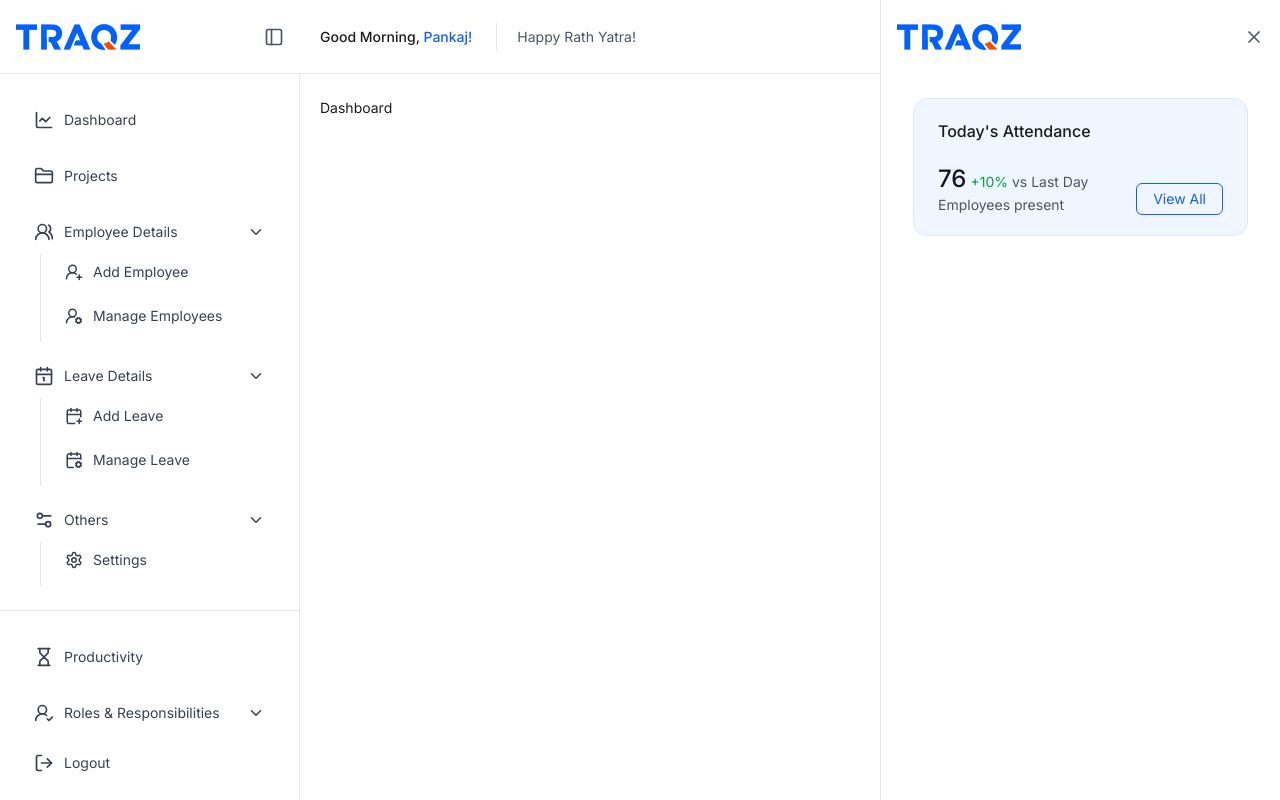
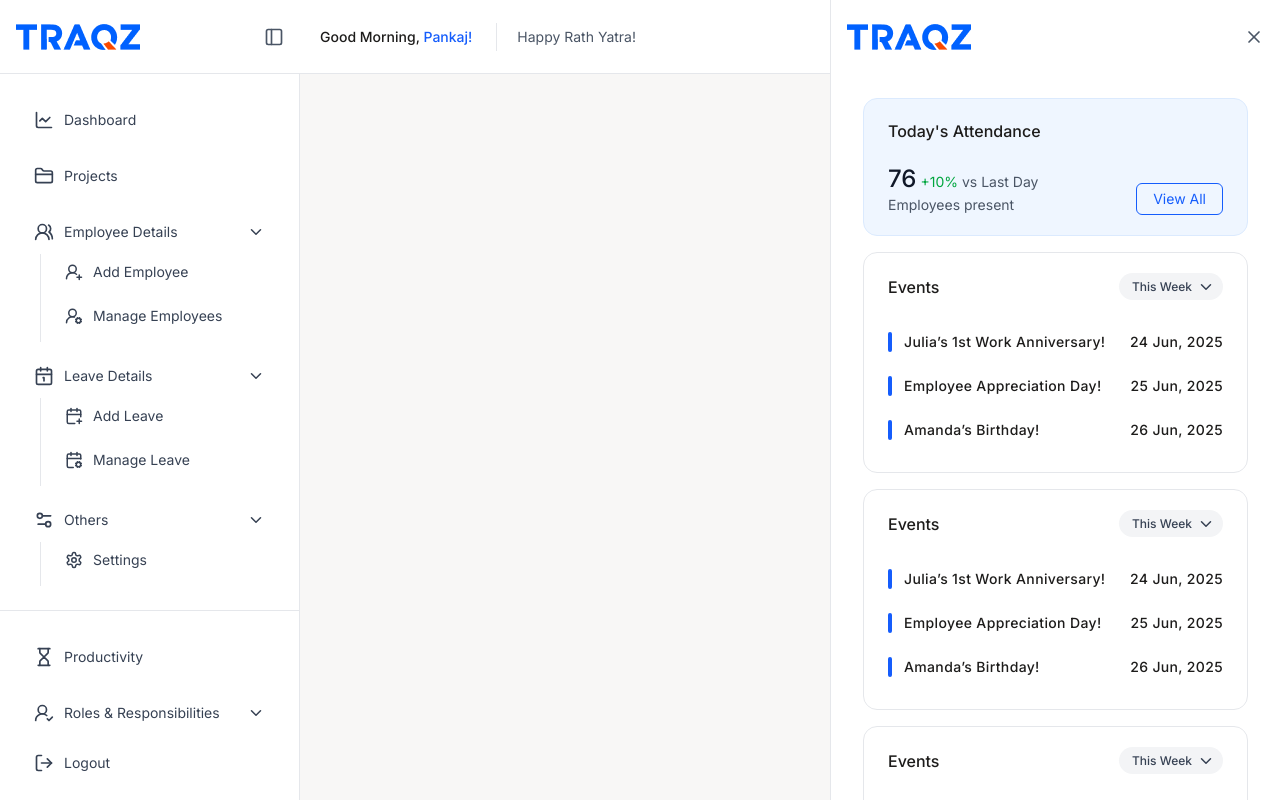
Before and after one commit to iampankajghosh/code-cache, a Next.js app: page /dashboard/2 in a window 1280 px wide. Built offline with nearby package versions, Linux system fonts and the light colour scheme.

Commit message:
feat: add EmployeesLeaveCard, EventCard, NotificationCard, ReminderCard to enhance dashboard functionality

```diff
--- a/app/dashboard/2/layout.tsx
+++ b/app/dashboard/2/layout.tsx
@@ -14,7 +14,7 @@ function DashboardLayout({
         <Header />
 
         <main className="flex-1 h-[calc(100vh-74px)] overflow-hidden overflow-y-auto">
-          {children}
+          <div>{/* canvas */}</div>
         </main>
       </div>
 
--- /dev/null
+++ b/src/components/cards/EmployeesLeaveCard.tsx
@@ -0,0 +1,45 @@
+"use client";
+
+import React from "react";
+import { LuChevronDown } from "react-icons/lu";
+
+function EmployeesLeaveCard() {
+  return (
+    <div className="w-full bg-white px-6 py-5 rounded-[14px] border border-gray-200">
+      <div className="flex items-center justify-between gap-2 mb-5">
+        <p className="font-medium text-base">Events</p>
+
+        <button className="cursor-pointer font-[450] text-xs capitalize bg-gray-100 hover:bg-gray-200 text-gray-700 hover:text-gray-900 rounded-full flex items-center justify-between px-[13px] py-[4.5px] transition-colors duration-200 ease-in-out">
+          <span>this week</span>
+
+          <LuChevronDown size={18} className="translate-x-[5px]" />
+        </button>
+      </div>
+
+      <ul>
+        <li className="py-3 pl-4 flex items-center gap-2 relative before:content-[''] before:absolute before:left-0 before:top-1/2 before:-translate-y-1/2 before:w-[4px] before:h-5 before:bg-blue-600 before:rounded-full">
+          <p className="flex items-center justify-between gap-2 flex-1 font-[450] tracking-wide">
+            <span>Julia’s 1st Work Anniversary!</span>
+            <span>24 Jun, 2025</span>
+          </p>
+        </li>
+
+        <li className="py-3 pl-4 flex items-center gap-2 relative before:content-[''] before:absolute before:left-0 before:top-1/2 before:-translate-y-1/2 before:w-[4px] before:h-5 before:bg-blue-600 before:rounded-full">
+          <p className="flex items-center justify-between gap-2 flex-1 font-[450] tracking-wide">
+            <span>Employee Appreciation Day!</span>
+            <span>25 Jun, 2025</span>
+          </p>
+        </li>
+
+        <li className="py-3 pl-4 flex items-center gap-2 relative before:content-[''] before:absolute before:left-0 before:top-1/2 before:-translate-y-1/2 before:w-[4px] before:h-5 before:bg-blue-600 before:rounded-full">
+          <p className="flex items-center justify-between gap-2 flex-1 font-[450] tracking-wide">
+            <span>Amanda’s Birthday!</span>
+            <span>26 Jun, 2025</span>
+          </p>
+        </li>
+      </ul>
+    </div>
+  );
+}
+
+export default React.memo(EmployeesLeaveCard);
--- /dev/null
+++ b/src/components/cards/EventCard.tsx
@@ -0,0 +1,45 @@
+"use client";
+
+import React from "react";
+import { LuChevronDown } from "react-icons/lu";
+
+function EventCard() {
+  return (
+    <div className="w-full bg-white px-6 py-5 rounded-[14px] border border-gray-200">
+      <div className="flex items-center justify-between gap-2 mb-5">
+        <p className="font-medium text-base">Events</p>
+
+        <button className="cursor-pointer font-[450] text-xs capitalize bg-gray-100 hover:bg-gray-200 text-gray-700 hover:text-gray-900 rounded-full flex items-center justify-between px-[13px] py-[4.5px] transition-colors duration-200 ease-in-out">
+          <span>this week</span>
+
+          <LuChevronDown size={18} className="translate-x-[5px]" />
+        </button>
+      </div>
+
+      <ul>
+        <li className="py-3 pl-4 flex items-center gap-2 relative before:content-[''] before:absolute before:left-0 before:top-1/2 before:-translate-y-1/2 before:w-[4px] before:h-5 before:bg-blue-600 before:rounded-full">
+          <p className="flex items-center justify-between gap-2 flex-1 font-[450] tracking-wide">
+            <span>Julia’s 1st Work Anniversary!</span>
+            <span>24 Jun, 2025</span>
+          </p>
+        </li>
+
+        <li className="py-3 pl-4 flex items-center gap-2 relative before:content-[''] before:absolute before:left-0 before:top-1/2 before:-translate-y-1/2 before:w-[4px] before:h-5 before:bg-blue-600 before:rounded-full">
+          <p className="flex items-center justify-between gap-2 flex-1 font-[450] tracking-wide">
+            <span>Employee Appreciation Day!</span>
+            <span>25 Jun, 2025</span>
+          </p>
+        </li>
+
+        <li className="py-3 pl-4 flex items-center gap-2 relative before:content-[''] before:absolute before:left-0 before:top-1/2 before:-translate-y-1/2 before:w-[4px] before:h-5 before:bg-blue-600 before:rounded-full">
+          <p className="flex items-center justify-between gap-2 flex-1 font-[450] tracking-wide">
+            <span>Amanda’s Birthday!</span>
+            <span>26 Jun, 2025</span>
+          </p>
+        </li>
+      </ul>
+    </div>
+  );
+}
+
+export default React.memo(EventCard);
--- /dev/null
+++ b/src/components/cards/NotificationCard.tsx
@@ -0,0 +1,45 @@
+"use client";
+
+import React from "react";
+import { LuChevronDown } from "react-icons/lu";
+
+function NotificationCard() {
+  return (
+    <div className="w-full bg-white px-6 py-5 rounded-[14px] border border-gray-200">
+      <div className="flex items-center justify-between gap-2 mb-5">
+        <p className="font-medium text-base">Events</p>
+
+        <button className="cursor-pointer font-[450] text-xs capitalize bg-gray-100 hover:bg-gray-200 text-gray-700 hover:text-gray-900 rounded-full flex items-center justify-between px-[13px] py-[4.5px] transition-colors duration-200 ease-in-out">
+          <span>this week</span>
+
+          <LuChevronDown size={18} className="translate-x-[5px]" />
+        </button>
+      </div>
+
+      <ul>
+        <li className="py-3 pl-4 flex items-center gap-2 relative before:content-[''] before:absolute before:left-0 before:top-1/2 before:-translate-y-1/2 before:w-[4px] before:h-5 before:bg-blue-600 before:rounded-full">
+          <p className="flex items-center justify-between gap-2 flex-1 font-[450] tracking-wide">
+            <span>Julia’s 1st Work Anniversary!</span>
+            <span>24 Jun, 2025</span>
+          </p>
+        </li>
+
+        <li className="py-3 pl-4 flex items-center gap-2 relative before:content-[''] before:absolute before:left-0 before:top-1/2 before:-translate-y-1/2 before:w-[4px] before:h-5 before:bg-blue-600 before:rounded-full">
+          <p className="flex items-center justify-between gap-2 flex-1 font-[450] tracking-wide">
+            <span>Employee Appreciation Day!</span>
+            <span>25 Jun, 2025</span>
+          </p>
+        </li>
+
+        <li className="py-3 pl-4 flex items-center gap-2 relative before:content-[''] before:absolute before:left-0 before:top-1/2 before:-translate-y-1/2 before:w-[4px] before:h-5 before:bg-blue-600 before:rounded-full">
+          <p className="flex items-center justify-between gap-2 flex-1 font-[450] tracking-wide">
+            <span>Amanda’s Birthday!</span>
+            <span>26 Jun, 2025</span>
+          </p>
+        </li>
+      </ul>
+    </div>
+  );
+}
+
+export default React.memo(NotificationCard);
--- /dev/null
+++ b/src/components/cards/ReminderCard.tsx
@@ -0,0 +1,45 @@
+"use client";
+
+import React from "react";
+import { LuChevronDown } from "react-icons/lu";
+
+function ReminderCard() {
+  return (
+    <div className="w-full bg-white px-6 py-5 rounded-[14px] border border-gray-200">
+      <div className="flex items-center justify-between gap-2 mb-5">
+        <p className="font-medium text-base">Events</p>
+
+        <button className="cursor-pointer font-[450] text-xs capitalize bg-gray-100 hover:bg-gray-200 text-gray-700 hover:text-gray-900 rounded-full flex items-center justify-between px-[13px] py-[4.5px] transition-colors duration-200 ease-in-out">
+          <span>this week</span>
+
+          <LuChevronDown size={18} className="translate-x-[5px]" />
+        </button>
+      </div>
+
+      <ul>
+        <li className="py-3 pl-4 flex items-center gap-2 relative before:content-[''] before:absolute before:left-0 before:top-1/2 before:-translate-y-1/2 before:w-[4px] before:h-5 before:bg-blue-600 before:rounded-full">
+          <p className="flex items-center justify-between gap-2 flex-1 font-[450] tracking-wide">
+            <span>Julia’s 1st Work Anniversary!</span>
+            <span>24 Jun, 2025</span>
+          </p>
+        </li>
+
+        <li className="py-3 pl-4 flex items-center gap-2 relative before:content-[''] before:absolute before:left-0 before:top-1/2 before:-translate-y-1/2 before:w-[4px] before:h-5 before:bg-blue-600 before:rounded-full">
+          <p className="flex items-center justify-between gap-2 flex-1 font-[450] tracking-wide">
+            <span>Employee Appreciation Day!</span>
+            <span>25 Jun, 2025</span>
+          </p>
+        </li>
+
+        <li className="py-3 pl-4 flex items-center gap-2 relative before:content-[''] before:absolute before:left-0 before:top-1/2 before:-translate-y-1/2 before:w-[4px] before:h-5 before:bg-blue-600 before:rounded-full">
+          <p className="flex items-center justify-between gap-2 flex-1 font-[450] tracking-wide">
+            <span>Amanda’s Birthday!</span>
+            <span>26 Jun, 2025</span>
+          </p>
+        </li>
+      </ul>
+    </div>
+  );
+}
+
+export default React.memo(ReminderCard);
--- a/src/components/cards/index.ts
+++ b/src/components/cards/index.ts
@@ -1,3 +1,13 @@
 import StateCard from "./StateCard";
+import EventCard from "./EventCard";
+import ReminderCard from "./ReminderCard";
+import NotificationCard from "./NotificationCard";
+import EmployeesLeaveCard from "./EmployeesLeaveCard";
 
-export { StateCard };
+export {
+  StateCard,
+  EventCard,
+  ReminderCard,
+  NotificationCard,
+  EmployeesLeaveCard,
+};
--- a/src/components/common/CardVarietyList.tsx
+++ b/src/components/common/CardVarietyList.tsx
@@ -5,7 +5,13 @@ import Image from "next/image";
 import React, { useState } from "react";
 import { LuX } from "react-icons/lu";
 import { twMerge } from "tailwind-merge";
-import { StateCard } from "../cards";
+import {
+  EmployeesLeaveCard,
+  EventCard,
+  NotificationCard,
+  ReminderCard,
+  StateCard,
+} from "../cards";
 
 function CardVarietyList() {
   const [sidebarOpen, setSidebarOpen] = useState(false);
@@ -14,7 +20,7 @@ function CardVarietyList() {
   return (
     <div
       className={twMerge(
-        "bg-white fixed right-0 top-0 h-full w-[400px] transition-transform duration-300 ease-in-out",
+        "bg-white fixed right-0 top-0 h-full w-[450px] transition-transform duration-300 ease-in-out",
         !sidebarOpen ? "translate-x-0" : "translate-x-full"
       )}
     >
@@ -34,9 +40,21 @@ function CardVarietyList() {
       </div>
 
       <div className="flex-1 w-full border-l border-gray-200 h-[calc(100vh-74px)] overflow-hidden overflow-y-auto px-4">
-        <ul className="py-6 px-4">
+        <ul className="py-6 px-4 flex flex-col gap-4">
           <li>
             <StateCard />
+          </li>
+          <li>
+            <EventCard />
+          </li>
+          <li>
+            <ReminderCard />
+          </li>
+          <li>
+            <NotificationCard />
+          </li>
+          <li>
+            <EmployeesLeaveCard />
           </li>
         </ul>
       </div>
```
